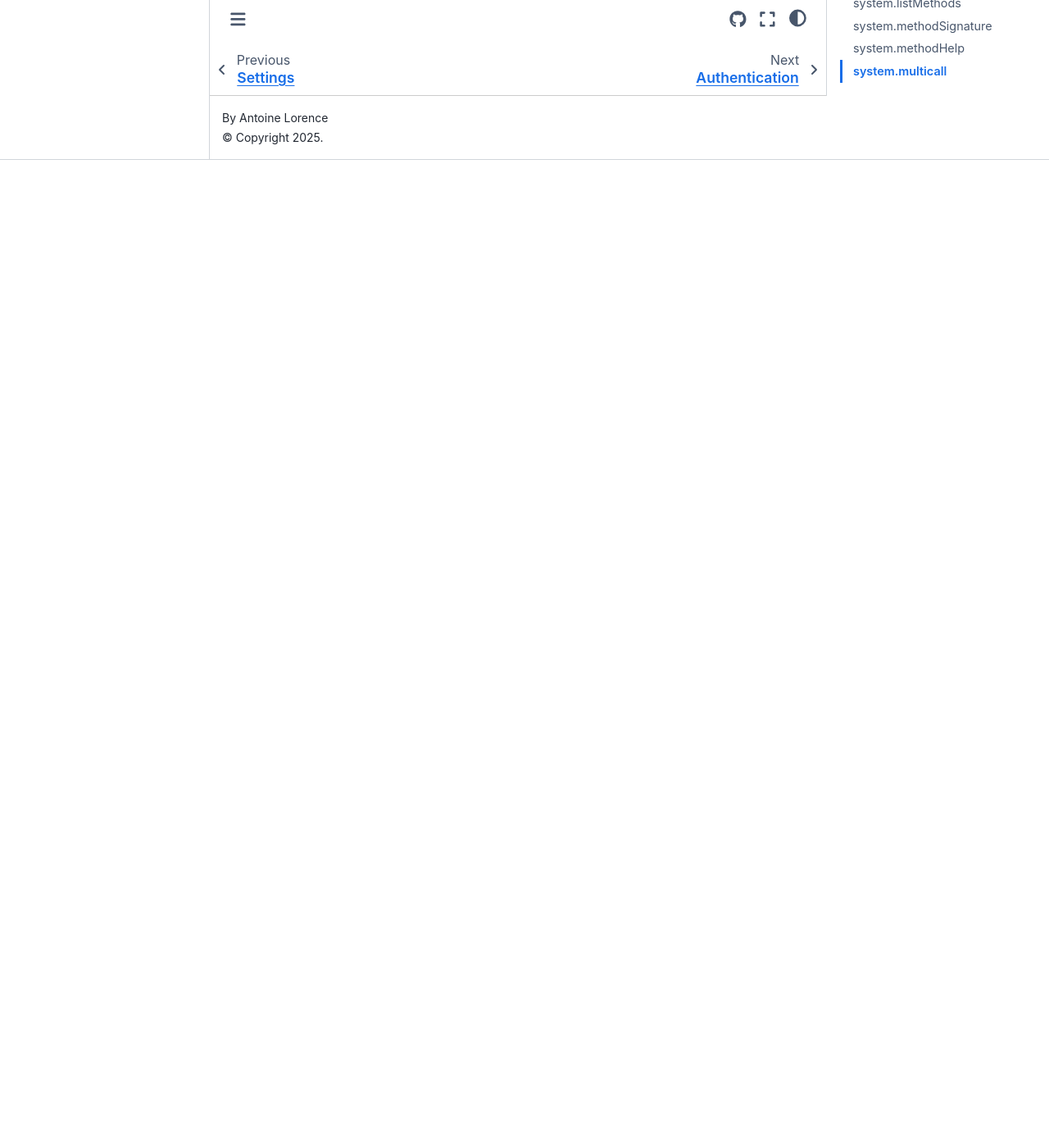
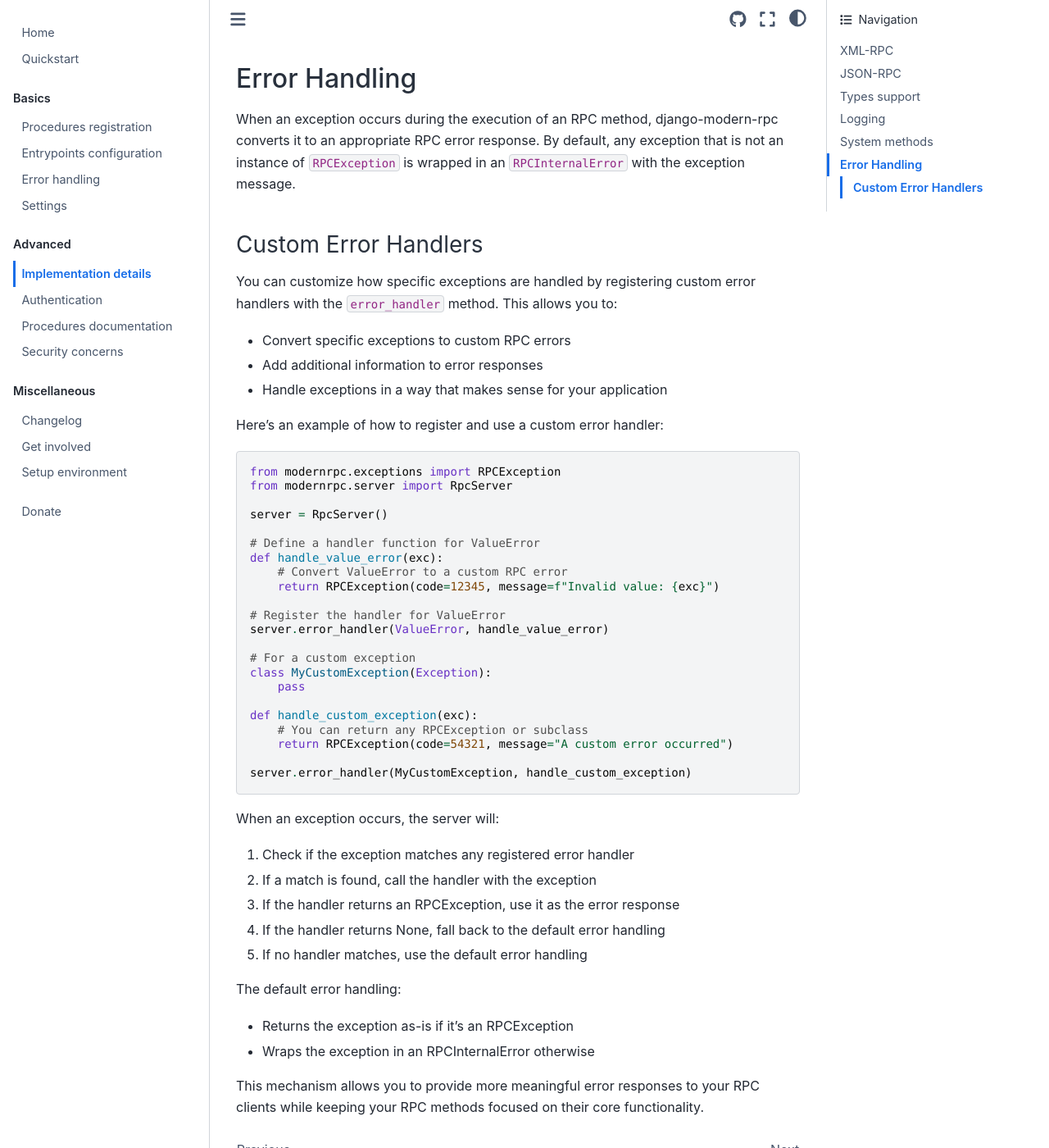
Before and after one commit to alorence/django-modern-rpc, a Sphinx documentation site: the page built from docs/advanced/implementation_details.rst, in a window 1280 px wide and 1400 px high, scrolled down 4790 px. Shown: the whole window at 82% size. Built offline with Sphinx 7.4.7 and the Sphinx Book theme 1.1.4, drawn with Linux system fonts in a browser that asks for light colours; before the commit the page ends 4985 px from its top, so only the background shows below that.

Commit message:
Complete error handling mechanism

```diff
--- a/docs/advanced/implementation_details.rst
+++ b/docs/advanced/implementation_details.rst
@@ -199,3 +199,59 @@ at once using batch request.
 .. _well defined: https://mirrors.talideon.com/articles/multicall.html
 .. _Python's ServerProxy: https://docs.python.org/3/library/xmlrpc.client.html#multicall-objects
 .. _Eric Kidd: https://github.com/emk
+
+Error Handling
+-------------
+
+When an exception occurs during the execution of an RPC method, django-modern-rpc converts it to an appropriate RPC error response. By default, any exception that is not an instance of ``RPCException`` is wrapped in an ``RPCInternalError`` with the exception message.
+
+Custom Error Handlers
+^^^^^^^^^^^^^^^^^^^^
+
+You can customize how specific exceptions are handled by registering custom error handlers with the ``error_handler`` method. This allows you to:
+
+- Convert specific exceptions to custom RPC errors
+- Add additional information to error responses
+- Handle exceptions in a way that makes sense for your application
+
+Here's an example of how to register and use a custom error handler:
+
+.. code-block:: python
+
+   from modernrpc.exceptions import RPCException
+   from modernrpc.server import RpcServer
+
+   server = RpcServer()
+
+   # Define a handler function for ValueError
+   def handle_value_error(exc):
+       # Convert ValueError to a custom RPC error
+       return RPCException(code=12345, message=f"Invalid value: {exc}")
+
+   # Register the handler for ValueError
+   server.error_handler(ValueError, handle_value_error)
+
+   # For a custom exception
+   class MyCustomException(Exception):
+       pass
+
+   def handle_custom_exception(exc):
+       # You can return any RPCException or subclass
+       return RPCException(code=54321, message="A custom error occurred")
+
+   server.error_handler(MyCustomException, handle_custom_exception)
+
+When an exception occurs, the server will:
+
+1. Check if the exception matches any registered error handler
+2. If a match is found, call the handler with the exception
+3. If the handler returns an RPCException, use it as the error response
+4. If the handler returns None, fall back to the default error handling
+5. If no handler matches, use the default error handling
+
+The default error handling:
+
+- Returns the exception as-is if it's an RPCException
+- Wraps the exception in an RPCInternalError otherwise
+
+This mechanism allows you to provide more meaningful error responses to your RPC clients while keeping your RPC methods focused on their core functionality.
```
Also changed, not shown: docs/tasks.md (+1 -1 lines), 2 other files.
